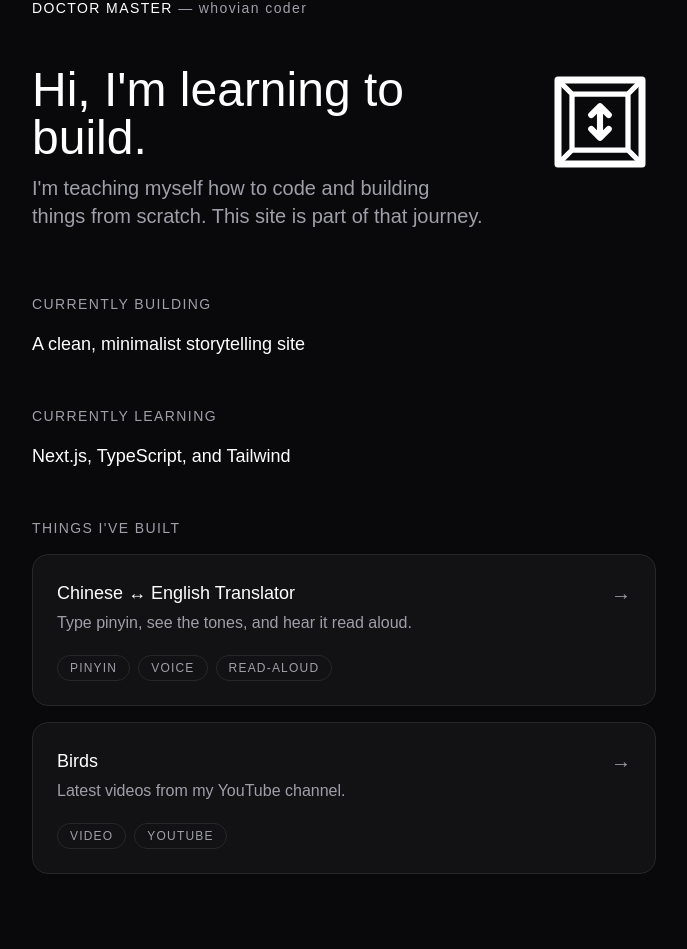
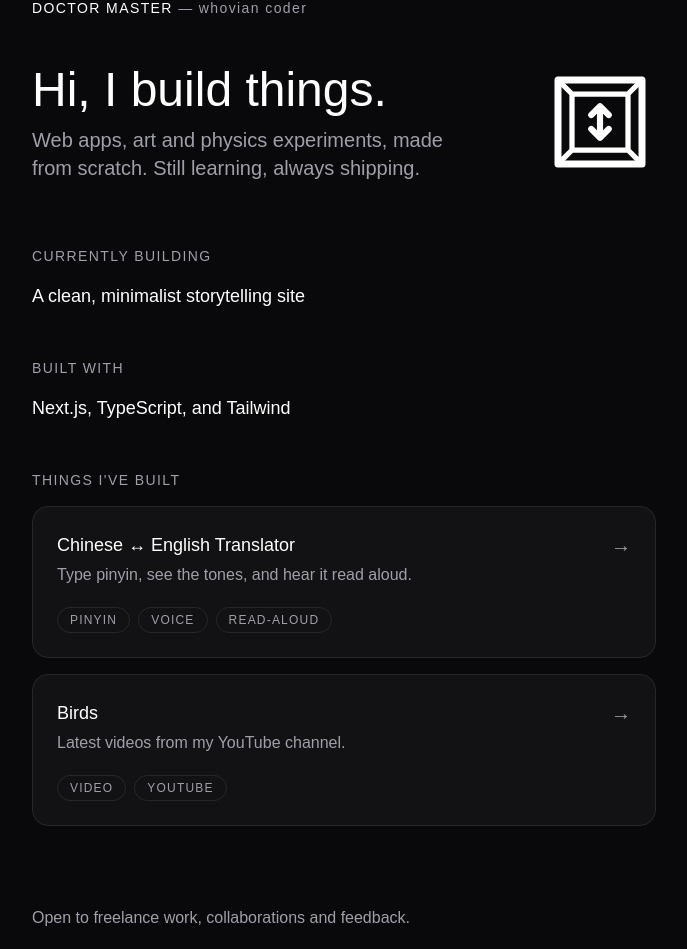
Before and after one commit to doctormaster233-lgtm/doctormaster, a Next.js app: page / in a window 1280 px wide. Shown: the part 98-1047 px from the top of the page, without its empty margins (296-983 px from the left). Built offline with nearby package versions, Linux system fonts and the light colour scheme.

Commit message:
Homepage copy: building, not just learning (#1)
Co-authored-by: Doctor Master <285552852+doctormaster233-lgtm@users.noreply.github.com>

```diff
--- a/app/layout.tsx
+++ b/app/layout.tsx
@@ -15,7 +15,7 @@ const geistMono = Geist_Mono({
 export const metadata: Metadata = {
   title: "Doctor Master UK",
   description:
-    "Learning to build for the web — notes, projects, and a Chinese ↔ English translator.",
+    "Web apps, art and experiments by Doctor Master, including a Chinese ↔ English translator and Quantum Spatial.",
 };
 
 export default function RootLayout({
--- a/app/page.tsx
+++ b/app/page.tsx
@@ -11,9 +11,9 @@ export default function Home() {
 
         <div className="mb-16 flex flex-col-reverse sm:flex-row sm:items-start sm:justify-between gap-8">
           <div>
-            <h1 className="text-5xl font-light mb-3">Hi, I&apos;m learning to build.</h1>
+            <h1 className="text-5xl font-light mb-3">Hi, I build things.</h1>
             <p className="text-zinc-400 text-xl">
-              I&apos;m teaching myself how to code and building things from scratch. This site is part of that journey.
+              Web apps, art and physics experiments, made from scratch. Still learning, always shipping.
             </p>
           </div>
           <div
@@ -44,7 +44,7 @@ export default function Home() {
           </div>
 
           <div>
-            <h2 className="text-zinc-400 text-sm tracking-widest mb-4">CURRENTLY LEARNING</h2>
+            <h2 className="text-zinc-400 text-sm tracking-widest mb-4">BUILT WITH</h2>
             <p className="text-lg">Next.js, TypeScript, and Tailwind</p>
           </div>
 
@@ -99,7 +99,7 @@ export default function Home() {
 
           <div className="pt-8 space-y-4">
             <p className="text-zinc-400">
-              Looking for mentorship, feedback, or small freelance opportunities while I learn.
+              Open to freelance work, collaborations and feedback.
             </p>
             <p className="text-zinc-400">
               I am a web developer, artist and artificial intelligence enthusiast. I presently live in Charlottetown, Prince Edward Island, Canada. I am willing to relocate.
```
